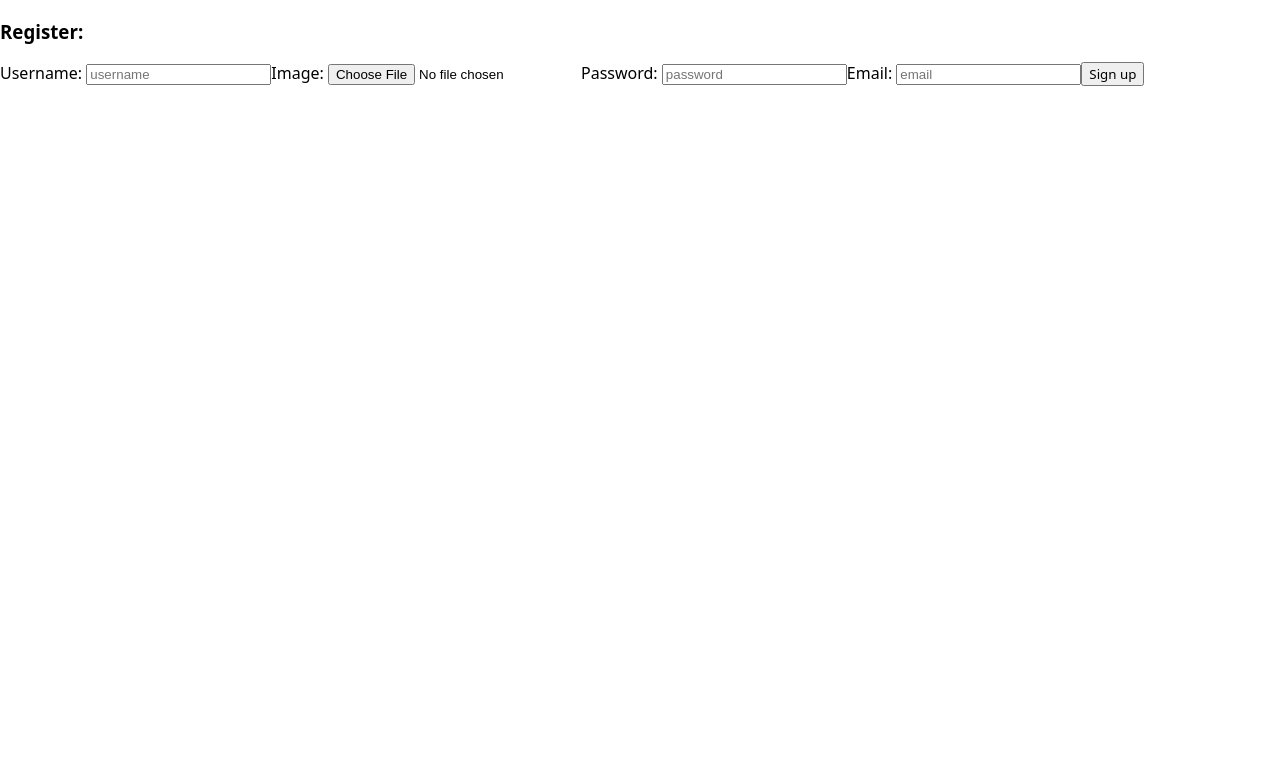
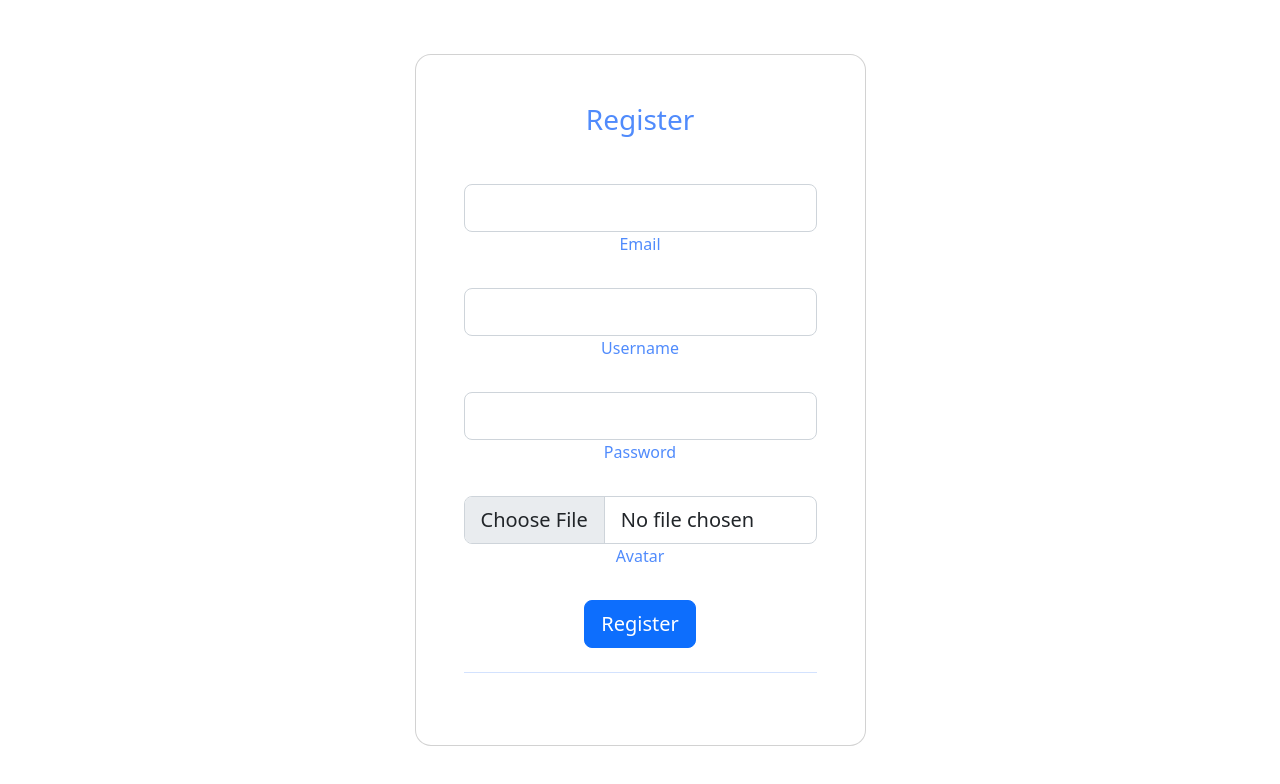
Before and after one commit to bigPeepo/202301-w7chwe-dani-setien-front, a React (Create React App) app: page / in a window 1280 px wide. Shown: the top 784 px of the page. Built offline with nearby package versions, Linux system fonts and the light colour scheme; no server answers.

Commit message:
Add bootstrap & styled signUpForm

```diff
--- a/package.json
+++ b/package.json
@@ -7,11 +7,13 @@
     "@testing-library/jest-dom": "^5.16.5",
     "@testing-library/react": "^13.4.0",
     "@testing-library/user-event": "^14.4.3",
+    "@types/bootstrap": "^5.2.6",
     "@types/jest": "^27.5.2",
     "@types/node": "^17.0.45",
     "@types/react": "^18.0.28",
     "@types/react-dom": "^18.0.10",
     "@types/styled-components": "^5.1.26",
+    "bootstrap": "^5.2.3",
     "react": "^18.2.0",
     "react-dom": "^18.2.0",
     "react-redux": "^8.0.5",
--- a/src/components/SignUpForm/signUpForm.tsx
+++ b/src/components/SignUpForm/signUpForm.tsx
@@ -1,7 +1,6 @@
 import { useState } from "react";
 import { RegisterUserRequest } from "../../types/types";
 import useApi from "../../hooks/useApi";
-import SignUpFormStyled from "./signUpFormStyled";
 
 const SignUpForm = (): JSX.Element => {
   const { registerUser } = useApi();
@@ -40,58 +39,95 @@ const SignUpForm = (): JSX.Element => {
       file: { image: imageValue },
     };
 
+    if (!usernameValue || !emailValue || !passwordValue) {
+      return;
+    }
+
     setUsernameValue("");
-    setImageValue("");
     setPasswordValue("");
     setEmailValue("");
+    setImageValue("");
 
     registerUser(newUser);
   };
 
   return (
-    <SignUpFormStyled>
-      <h3 className="form-title">Register: </h3>
-      <form className="form" autoComplete="off" onSubmit={handleSubmit}>
-        <label htmlFor="username">Username: </label>
+    <section className="vh-100" style={{ color: "#508bfc" }}>
+      <div className="container py-5 h-100">
+        <div className="row d-flex justify-content-center align-items-center h-100">
+          <div className="col-12 col-md-8 col-lg-6 col-xl-5">
+            <div
+              className="card shadow-2-strong"
+              style={{ borderRadius: "1rem" }}
+            >
+              <form
+                className="card-body p-5 text-center"
+                autoComplete="off"
+                onSubmit={handleSubmit}
+              >
+                <h3 className="mb-5">Register</h3>
+
+                <div className="form-outline mb-4">
                   <input
-          type="text"
-          id="username"
+                    type="email"
+                    id="typeEmailX-2"
+                    className="form-control form-control-lg"
+                    onChange={handleEmailChange}
+                    value={emailValue}
+                    required
+                  />
+                  <label className="form-label">Email</label>
+                </div>
+
+                <div className="form-outline mb-4">
+                  <input
+                    type="username"
+                    id="typeUsernameX-2"
+                    className="form-control form-control-lg"
                     onChange={handleUsernameChange}
                     value={usernameValue}
-          placeholder="username"
                     required
-        ></input>
-        <label htmlFor="image">Image: </label>
+                  />
+                  <label className="form-label">Username</label>
+                </div>
+
+                <div className="form-outline mb-4">
+                  <input
+                    type="password"
+                    id="typePasswordX-2"
+                    className="form-control form-control-lg"
+                    onChange={handlePasswordChange}
+                    value={passwordValue}
+                    required
+                  />
+                  <label className="form-label">Password</label>
+                </div>
+
+                <div className="form-outline mb-4">
                   <input
                     type="file"
-          id="image"
+                    id="typeImageX-2"
+                    className="form-control form-control-lg"
                     onChange={handleImageChange}
-          value={imageValue}
-          placeholder="image file"
-        ></input>
-        <label htmlFor="password">Password: </label>
-        <input
-          type="text"
-          id="password"
-          onChange={handlePasswordChange}
-          value={passwordValue}
-          placeholder="password"
-          required
-        ></input>
-        <label htmlFor="email">Email: </label>
-        <input
-          type="text"
-          id="email"
-          onChange={handleEmailChange}
                     value={emailValue}
-          placeholder="email"
-          required
-        ></input>
-        <button type="submit" className="form__button">
-          Sign up
+                  />
+                  <label className="form-label">Avatar</label>
+                </div>
+
+                <button
+                  className="btn btn-primary btn-lg btn-block"
+                  type="submit"
+                >
+                  Register
                 </button>
+
+                <hr className="my-4" />
               </form>
-    </SignUpFormStyled>
+            </div>
+          </div>
+        </div>
+      </div>
+    </section>
   );
 };
 
--- a/src/components/SignUpForm/signUpFormStyled.tsx
+++ /dev/null
@@ -1,5 +0,0 @@
-import styled from "styled-components";
-
-const SignUpFormStyled = styled.div``;
-
-export default SignUpFormStyled;
--- a/src/index.css
+++ b/src/index.css
@@ -1,3 +1,5 @@
+@import url("../node_modules/bootstrap/dist/css/bootstrap.min.css");
+
 body {
   margin: 0;
   box-sizing: border-box;
```
Also changed, not shown: 1 other file (tests, documents, lock files or other folders). Lines whose indentation alone changed are shown as unchanged.
